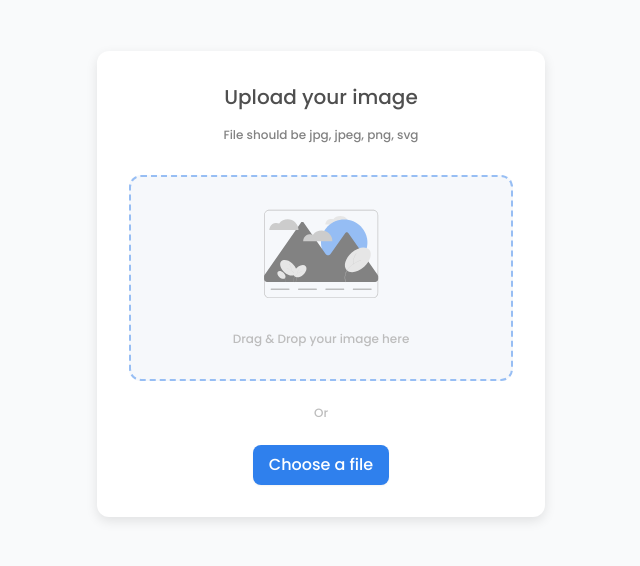
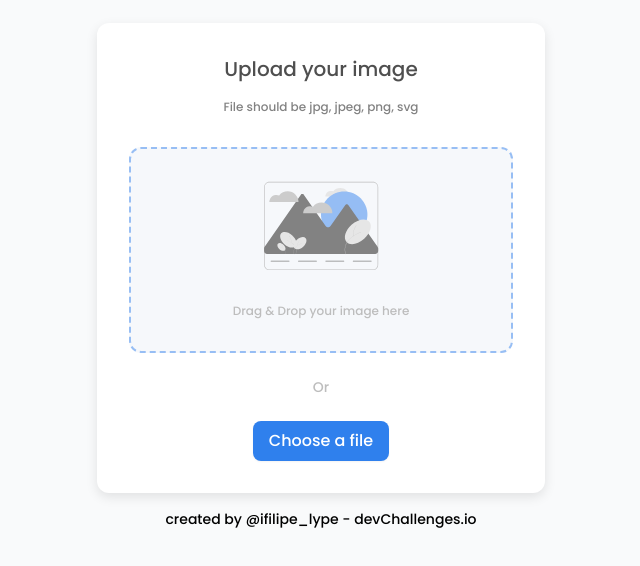
Before and after one commit to ifilipe-lype/image-uploader, a Next.js app: page / in a window 1280 px wide. Shown: the part 116-682 px from the top of the page, without its empty margins (319-959 px from the left). Built offline with nearby package versions, Linux system fonts and the light colour scheme.

Commit message:
adds footer, and changes fonts sizes

```diff
--- a/pages/index.js
+++ b/pages/index.js
@@ -23,7 +23,7 @@ export default function Home() {
           </div>
 
           {/* File Upload */}
-          <p className="my-6 text-center text-gray-4 text-xs">Or</p>
+          <p className="my-6 text-center text-gray-4 text-sm">Or</p>
           <form className="flex flex-col items-center justify-center">
             <div>
               <label for="file" className="bg-blue1 hover:bg-blue-600 transition px-4 cursor-pointer py-2 shadow-sm rounded-lg block text-white">Choose a file</label>
@@ -32,6 +32,13 @@ export default function Home() {
           </form>
         </div>
       </main>
+
+      {/* Footer */}
+      <footer className="flex py-4 text-gray-5 text-sm justify-self-end">
+        <p>
+        created by <a href="" className="font-medium">@ifilipe_lype</a> - <a href="">devChallenges.io</a>
+        </p>
+      </footer>
     </div>
   )
 }
```
